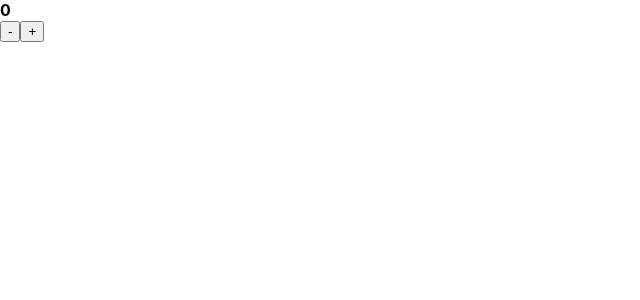
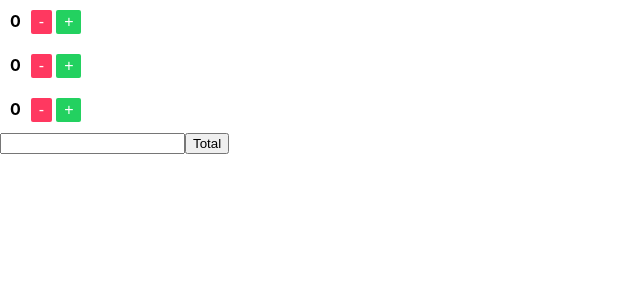
Before and after one commit to eukartsan/counters, a React (Create React App) app: page / in a window 1280 px wide. Shown: the top 300 px of the page, without its empty margins (0-640 px from the left). Built offline with nearby package versions, Linux system fonts and the light colour scheme.

Commit message:
add counters values

```diff
--- a/src/components/App.js
+++ b/src/components/App.js
@@ -1,5 +1,5 @@
-import React, {Component} from 'react';
-import Counters from './components'
+import React from 'react';
+import Counters from './Counters'
 import Total from './Total'
 import './App.css';
 
--- a/src/components/Counters.js
+++ b/src/components/Counters.js
@@ -2,26 +2,25 @@ import React from 'react';
 import { connect } from 'react-redux';
 
 class Counters extends React.Component {
-  increment = () => {
+  onIncrement = () => {
     this.props.dispatch({ type: 'INCREMENT' });
   }
 
-  decrement = () => {
+  onDecrement = () => {
     this.props.dispatch({ type: 'DECREMENT' });
   }
 
   render() {
     const {value} = this.props;
-
     return (
       <div className="counter">
       <b>{value}</b>
       <div className="counter-controls">
         <button
-          onClick={this.decrement}
+          onClick={this.onDecrement}
           className="button is-danger is-small">-</button>
         <button
-          onClick={this.increment}
+          onClick={this.onIncrement}
           className="button is-success is-small">+</button>
       </div>
       </div>
--- a/src/components/Main.js
+++ b/src/components/Main.js
@@ -2,6 +2,7 @@ import React from 'react'
 import {Provider} from 'react-redux'
 import Counters from './Counters';
 import {createStore} from 'redux'
+import App from './App'
 
 const initialState = {
   value: 0
@@ -10,9 +11,9 @@ const initialState = {
 function reducer(state = initialState, action) {
   switch(action.type) {
     case 'INCREMENT':
-      return {
-        value: state.value + 1
-      };
+    return {
+      value: state.value + 1
+    };
     case 'DECREMENT':
       return {
         value: state.value - 1
@@ -26,8 +27,9 @@ let store = createStore(reducer);
 
 const Main = () => (
   <Provider store={store}>
-    <Counters/>
+    <App/>
   </Provider>
+//  <App />
 )
 
 export default Main
--- a/src/index.js
+++ b/src/index.js
@@ -2,5 +2,6 @@ import React from 'react';
 import {render} from 'react-dom';
 import './index.css';
 import Main from './components/Main'
+//import App from './components/App'
 
 render(<Main/>,document.getElementById('root'));
```
